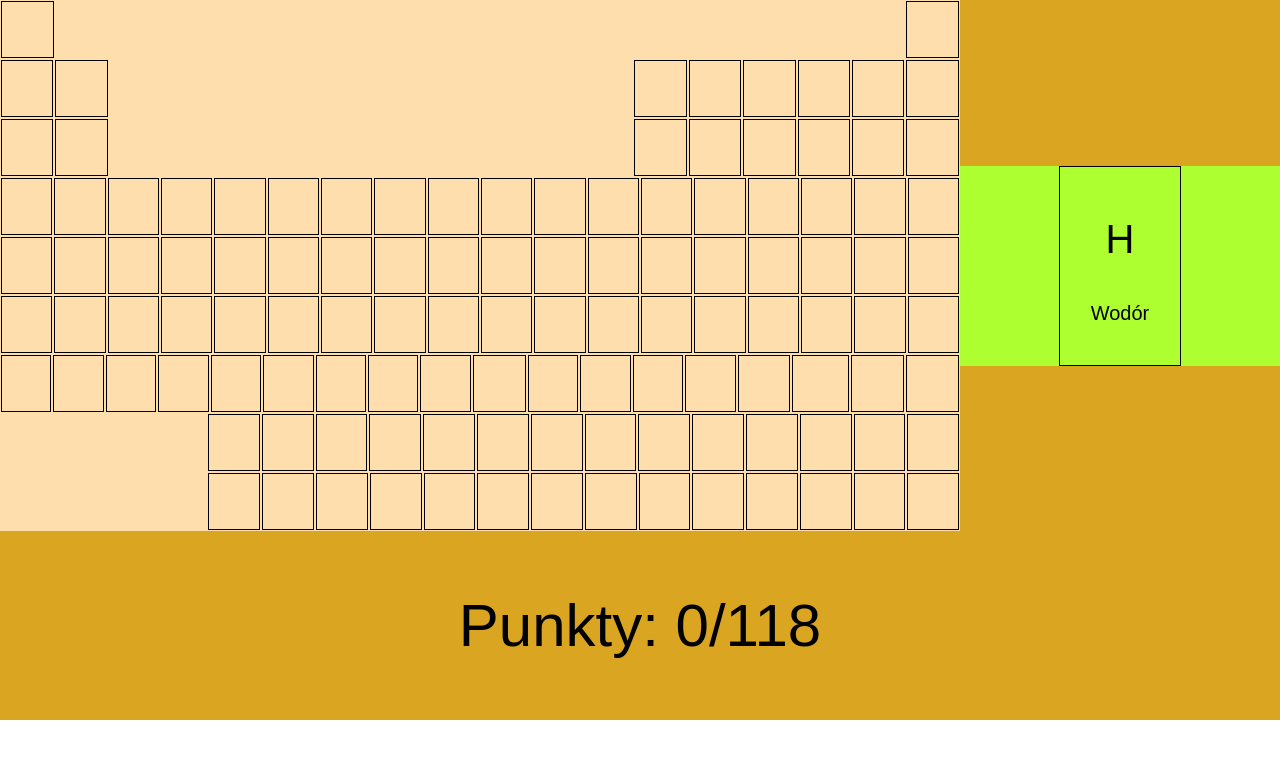
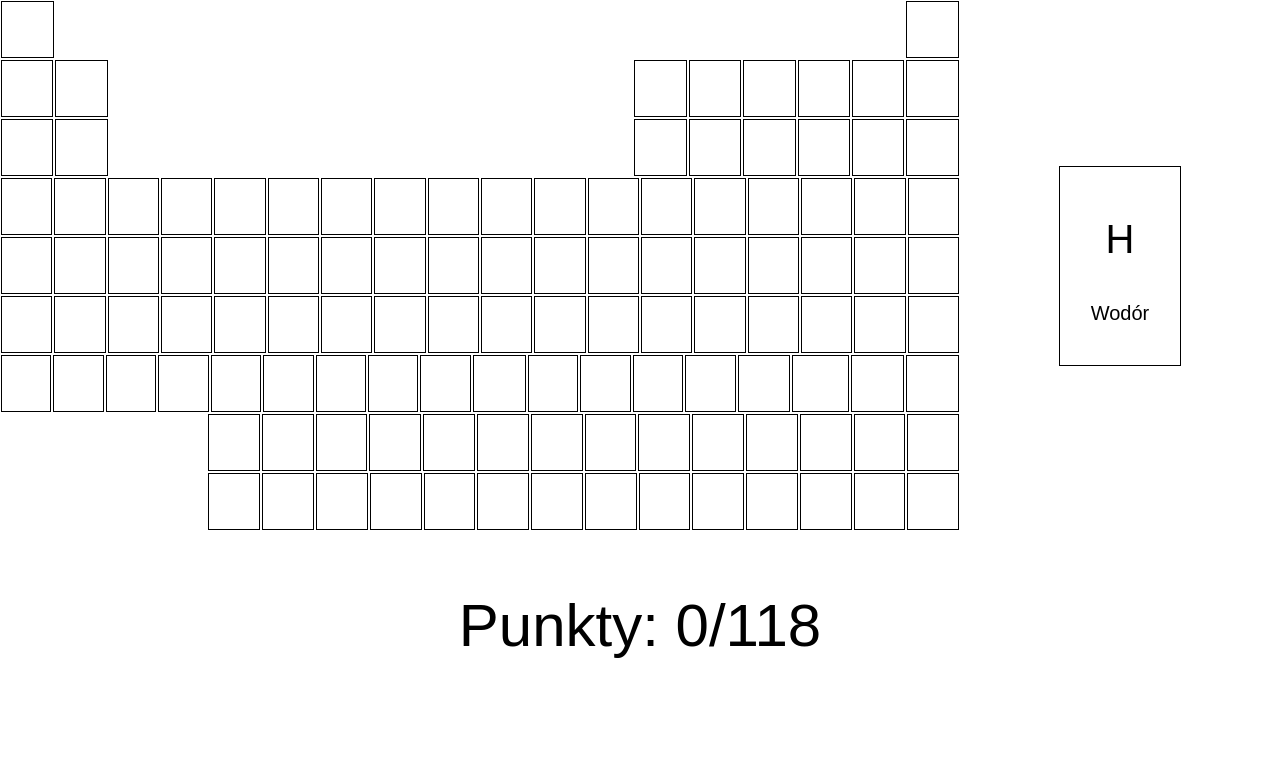
Before and after one commit to kkapitan/mendelmory, a React (Create React App) app: page / in a window 1280 px wide. Shown: the top 758 px of the page. Built offline with nearby package versions, Linux system fonts and the light colour scheme.

Commit message:
Disable debug colors

```diff
--- a/src/App.css
+++ b/src/App.css
@@ -8,7 +8,7 @@
   display: flex;
   flex: 3;
   flex-direction: column;
-  background-color: navajowhite;
+  /* background-color: navajowhite; */
 }
 
 .periodic-table-period {
@@ -50,12 +50,12 @@
 .game-container {
   display: flex;
   flex-direction: column;
-  background-color: goldenrod;
+  /* background-color: goldenrod; */
 }
 
 .game-periodic-container {
   display: flex;
-  background-color: goldenrod;
+  /* background-color: goldenrod; */
   align-items: center;
 }
 
@@ -64,7 +64,7 @@
   display: flex;
   justify-content: center;
   height: 200px;
-  background-color: greenyellow;
+  /* background-color: greenyellow; */
 }
 
 .game-current-element {
```
